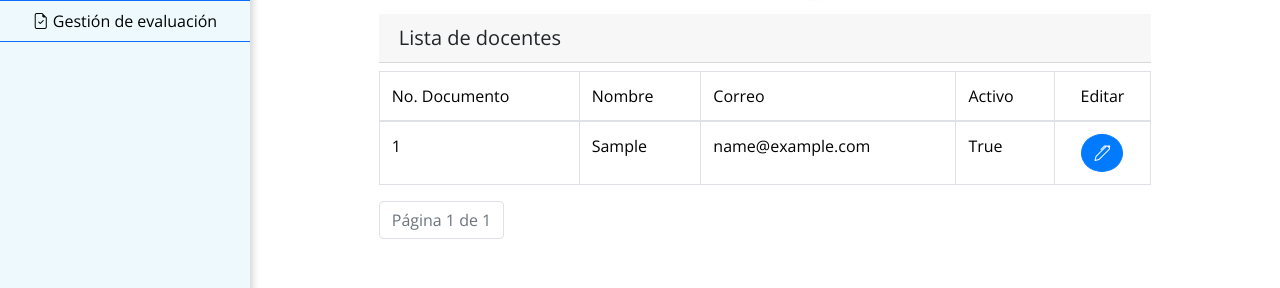
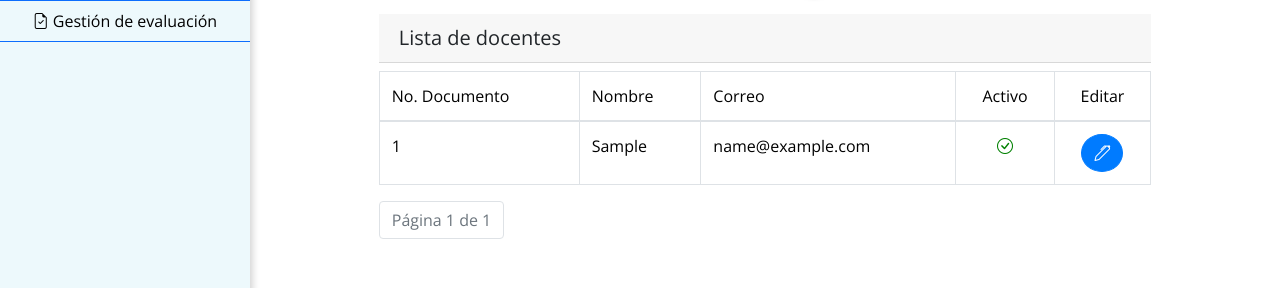
Before and after one commit to HenaoGiordy/team-eval, a Django app: page /administrador/gestion_de_docentes in a window 1280 px wide. Shown: the part 512-800 px from the top of the page. Run offline with Django 5.2, Linux system fonts and the light colour scheme; a user stored in the database is signed in; tables that the repository leaves empty hold one stand-in row (values such as "Sample post"); some libraries are stand-ins or nearby versions.

Commit message:
agregar estados

```diff
--- a/templates/administrador/components/table.html
+++ b/templates/administrador/components/table.html
@@ -7,7 +7,7 @@
       <th scope="col">No. Documento</th>
       <th scope="col">Nombre</th>
       <th scope="col">Correo</th>
-      <th scope="col">Activo</th>
+      <th scope="col" class="text-center">Activo</th>
       <th class="text-center" scope="col">Editar</th>
 
     </tr>
@@ -18,7 +18,7 @@
       <th scope="row">{{ docente.user.username }}</th>
       <td>{{ docente.user.first_name }}</td>
       <td>{{ docente.user.email }}</td>
-      <td>{{ docente.user.is_active }}</td>
+      <td class="text-center"> {%if docente.user.is_active%}<i class="bi bi-check-circle" style="color:green;"></i> {%else%} <i class="bi bi-x-lg" style="color:red;"></i> {%endif%}</td>
       <td class="text-center" >
         <button type="button" class="btn btn-primary btn-edit" data-id="{{ docente.user.id }}" data-bs-toggle="modal" data-bs-target="#staticBackdrop"style="border-radius: 50%">
           <i class="bi bi-pen"></i>
--- a/templates/administrador/components/table_estudiantes.html
+++ b/templates/administrador/components/table_estudiantes.html
@@ -7,7 +7,7 @@
       <th scope="col">Código Estudiante</th>
       <th scope="col">Nombre</th>
       <th scope="col">Correo</th>
-      <th scope="col">Activo</th>
+      <th scope="col" class="text-center">Activo</th>
       <th class="text-center" scope="col">Editar</th>
 
     </tr>
@@ -18,7 +18,7 @@
       <th scope="row">{{ estudiante.user.username }}</th>
       <td>{{ estudiante.user.first_name }}</td>
       <td>{{ estudiante.user.email }}</td>
-      <td>{{ estudiante.user.is_active }}</td>
+      <td class="text-center"> {%if estudiante.user.is_active%}<i class="bi bi-check-circle" style="color:green;"></i> {%else%} <i class="bi bi-x-lg" style="color:red;"></i> {%endif%}</td>
       <td class="text-center" >
         <button type="button" class="btn btn-primary btn-edit-estudiante" data-id="{{ estudiante.user.id }}" data-bs-toggle="modal" data-bs-target="#staticBackdrop"style="border-radius: 50%">
           <i class="bi bi-pen"></i>
```
